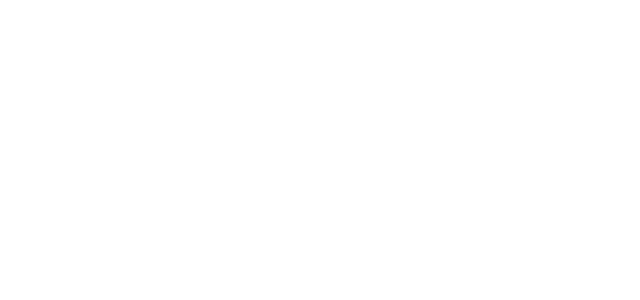
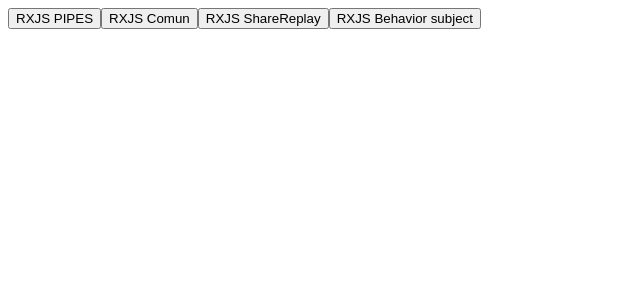
Before and after one commit to JuanS1471/RxJSProyecto, an Angular app in the folder rxJS/: page / in a window 1280 px wide. Shown: the top 300 px of the page, without its empty margins (0-640 px from the left). Built offline with nearby package versions, Linux system fonts and the light colour scheme.

Commit message:
Creacion de funciones para ver diferentes tipos de observables

```diff
--- a/rxJS/src/app/app.component.html
+++ b/rxJS/src/app/app.component.html
@@ -0,0 +1,23 @@
+<button
+(click)="pipesFuncion()"
+>
+    RXJS PIPES
+</button>
+
+<button
+(click)="commonFuncion()"
+>
+    RXJS Comun
+</button>
+
+<button
+(click)="shareFuncion()"
+>
+    RXJS ShareReplay
+</button>
+
+<button
+(click)="behaviorFuncion()"
+>
+    RXJS Behavior subject
+</button>
--- a/rxJS/src/app/app.component.ts
+++ b/rxJS/src/app/app.component.ts
@@ -14,7 +14,16 @@
   }
 
 
-  funcion(){
+  pipesFuncion(){
+    this.rxjsService.source.subscribe()
+  }
+  commonFuncion(){
+    this.rxjsService.source.subscribe()
+  }
+  shareFuncion(){
+    this.rxjsService.source.subscribe()
+  }
+  behaviorFuncion(){
     this.rxjsService.source.subscribe()
   }
 
```
